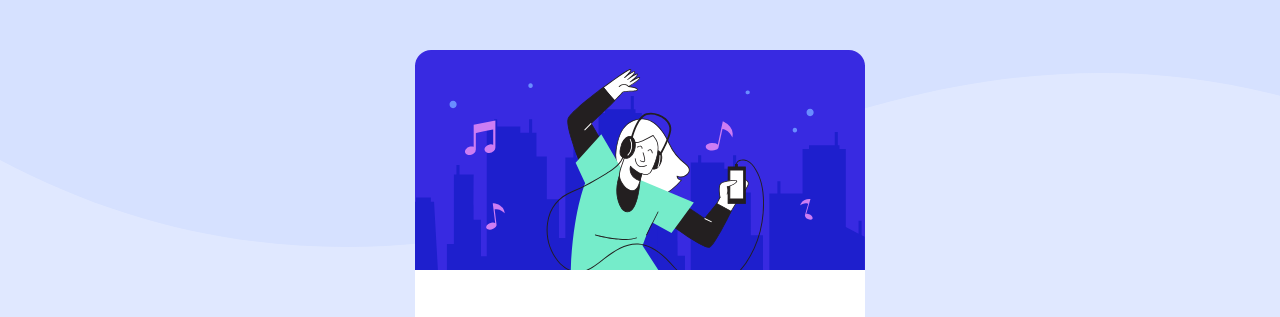
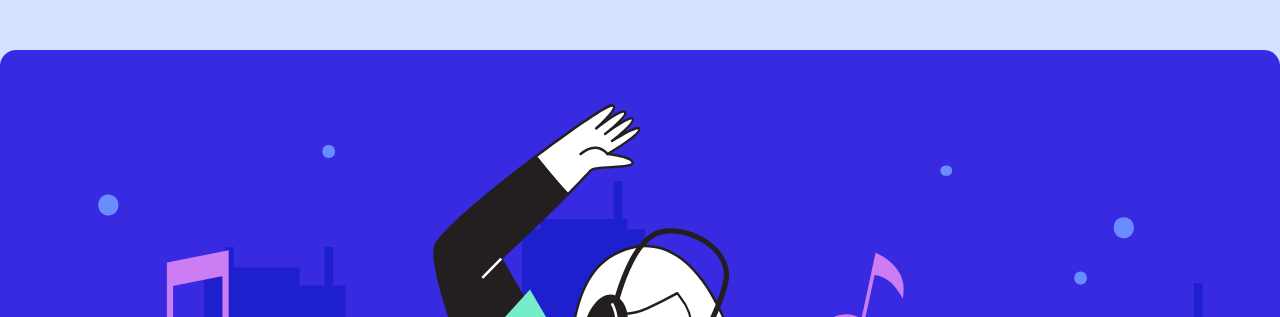
Before and after one commit to ChrisInTech/order-summary-component-, a plain HTML site: page index.html in a window 1280 px wide. Shown: the part 190-507 px from the top of the page. Drawn offline with Linux system fonts and the light colour scheme; a web font is replaced by a local one.

Commit message:
Add files via upload

```diff
--- a/style.css
+++ b/style.css
@@ -22,9 +22,13 @@ body {
 
 /*mobile*/
 
-@media only screen and (min-width: 375px) {
+@media only screen and (min-width: 768px) {
     .container_1 {
         width: 100%;
+    }
+    .img_hero {
+        width: 100%;
+        height: auto;
     }
 }
 
```
